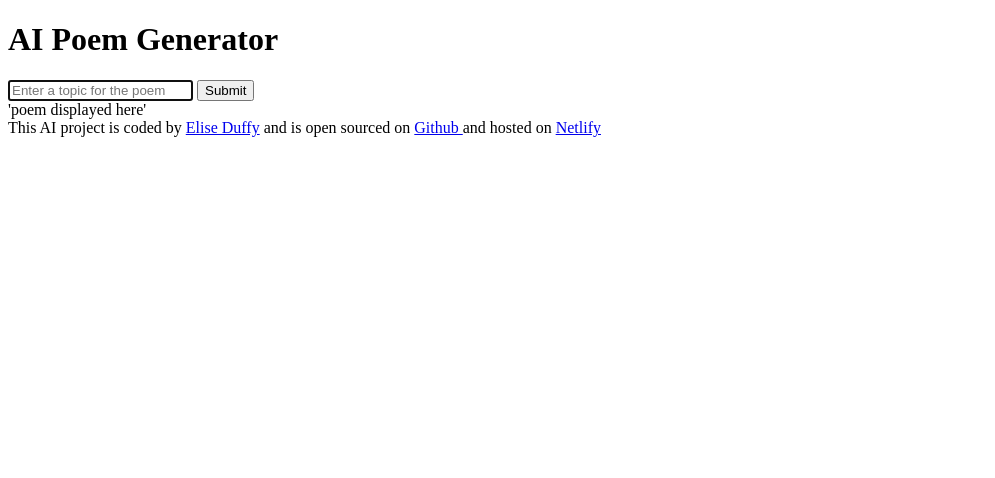
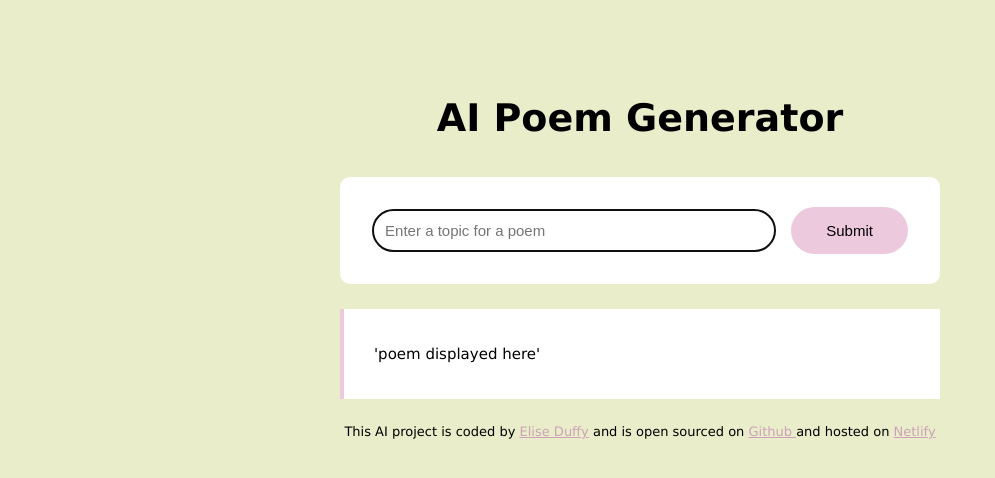
Before and after one commit to duff-e/Poems-Project, a plain HTML site: page index.html in a window 1280 px wide. Shown: the whole page, without its empty margins (0-995 px from the left). Drawn offline with Linux system fonts and the light colour scheme.

Commit message:
added styling

```diff
--- a/index.html
+++ b/index.html
@@ -4,28 +4,53 @@
     <meta charset="UTF-8" />
     <meta name="viewport" content="width=device-width, initial-scale=1.0" />
     <title>AI Poem Generator</title>
+    <link rel="stylesheet" href="src/style.css" />
   </head>
   <body>
+    <div class="container">
       <header>
         <h1>AI Poem Generator</h1>
       </header>
       <main>
-      <form>
+        <form class="">
           <input
             type="text"
-          placeholder="Enter a topic for the poem"
+            placeholder="Enter a topic for a poem"
             autofocus
             required
+            class="generator"
+            id="generator"
           />
-        <input type="submit" />
+          <input type="submit" class="submit-button" />
         </form>
-      <div>'poem displayed here'</div>
+        <div class="poem">'poem displayed here'</div>
       </main>
+
       <footer>
         This AI project is coded by
-      <a href="https://github.com/duff-e">Elise Duffy</a> and is open sourced on
-      <a href="https://github.com/duff-e/Poems-Project"> Github </a> and hosted
-      on <a href="https://mypoemgeneratorai.netlify.app"> Netlify </a>
+        <a
+          href="https://github.com/duff-e"
+          target="_blank"
+          rel="noopner noreferrer"
+          >Elise Duffy</a
+        >
+        and is open sourced on
+        <a
+          href="https://github.com/duff-e/Poems-Project"
+          target="_blank"
+          rel="noopner noreferrer"
+        >
+          Github
+        </a>
+        and hosted on
+        <a
+          href="https://mypoemgeneratorai.netlify.app"
+          target="_blank"
+          rel="noopner noreferrer"
+        >
+          Netlify
+        </a>
       </footer>
+    </div>
   </body>
 </html>
--- a/src/style.css
+++ b/src/style.css
@@ -0,0 +1,62 @@
+body {
+  background: #e9edc9;
+  font-family:
+    "Lucida Sans", "Lucida Sans Regular", "Lucida Grande",
+    "Lucida Sans Unicode", Geneva, Verdana, sans-serif;
+}
+
+a {
+  color: #cda2b9;
+}
+
+.container {
+  max-width: 600px;
+  margin: 40px auto;
+  padding: 20px;
+}
+
+h1 {
+  text-align: center;
+  margin: 30px;
+  line-height: 1.5;
+  font-size: 38px;
+}
+
+form {
+  text-align: center;
+  background-color: white;
+  padding: 30px;
+  margin-bottom: 25px;
+  border-radius: 10px;
+}
+
+.generator {
+  font-size: 15px;
+  border-radius: 55px;
+  border: 1px solid #edc9dd;
+  padding: 12px;
+  width: 70%;
+}
+
+.submit-button {
+  font-size: 15px;
+  border-radius: 55px;
+  background: #edc9dd;
+  padding: 15px 35px;
+  border: none;
+  margin-left: 10px;
+}
+
+.poem {
+  background-color: white;
+  font-size: 15px;
+  line-height: 2;
+  padding: 30px;
+  border-left: 4px solid #edc9dd;
+}
+
+footer {
+  text-align: center;
+  font-size: 13px;
+  margin-top: 25px;
+}
```
Lines whose indentation alone changed are shown as unchanged.
